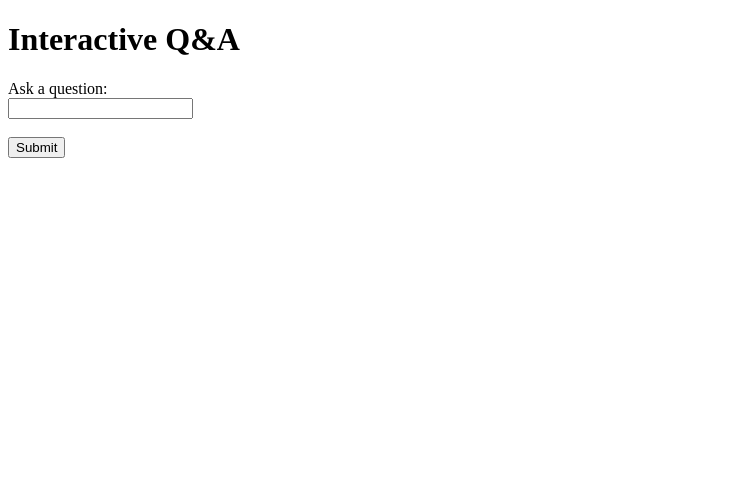
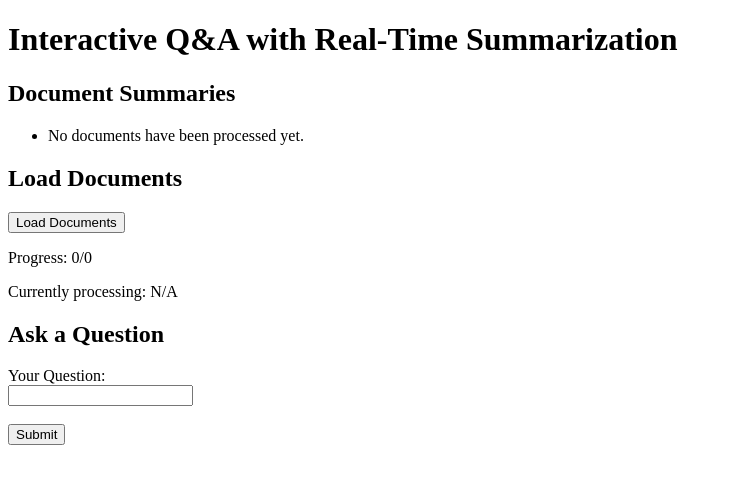
Before and after one commit to learningexample/xformer, a Flask app: page / in a window 1280 px wide. Shown: the top 484 px of the page, without its empty margins (0-732 px from the left). Run offline with Flask 3, Linux system fonts and the light colour scheme; some libraries are stand-ins or nearby versions.

Commit message:
init commit

```diff
--- a/app.py
+++ b/app.py
@@ -1,15 +1,17 @@
 import os
-from flask import Flask, request, render_template
+from flask import Flask, render_template, request
+from flask_socketio import SocketIO
 from PyPDF2 import PdfReader
 from bs4 import BeautifulSoup
 from transformers import pipeline
+import time
 
 app = Flask(__name__)
+socketio = SocketIO(app)
 
-# Global variable for storing combined text
 combined_text = ""
+file_summaries = {}
 
-# Function to read different file types
 def read_pdf(file_path):
     text = ""
     try:
@@ -39,50 +41,92 @@ def read_text(file_path):
         print(f"Error reading text file {file_path}: {e}")
     return text
 
-def combine_folder_contents(content):
-    """Combine all file contents into a single string."""
+def chunk_text(text, chunk_size=512):
+    return [text[i:i + chunk_size] for i in range(0, len(text), chunk_size)]
+
+def summarize_text(text, summarizer, max_length=50, min_length=20, chunk_size=512):
+    chunks = chunk_text(text, chunk_size)
+    summaries = []
+
+    for chunk in chunks:
+        try:
+            input_length = len(chunk.split())
+            max_length_adjusted = min(max_length, input_length // 2)
+            min_length_adjusted = min(min_length, max_length_adjusted // 2)
+            summary = summarizer(chunk, max_length=max_length_adjusted, min_length=min_length_adjusted, do_sample=False)
+            summaries.append(summary[0]['summary_text'])
+        except Exception as e:
+            print(f"Error summarizing chunk: {e}")
+            summaries.append("Error summarizing this part of the document.")
+
+    return " ".join(summaries)
+
+def combine_and_summarize_folder(folder_path, summarizer):
+    global combined_text, file_summaries
     combined_text = ""
-    for root, dirs, files in os.walk(content):
-        for file in files:
-            file_path = os.path.join(root, file)
-            if file.lower().endswith(".pdf"):
-                combined_text += read_pdf(file_path) + "\n"
-            elif file.lower().endswith((".html", ".htm")):
-                combined_text += read_html(file_path) + "\n"
-            elif file.lower().endswith(".txt"):
-                combined_text += read_text(file_path) + "\n"
-            else:
-                print(f"Skipping unsupported file: {file}")
-    return combined_text
+    file_summaries = {}
 
-# Load QA model
-# Load QA model
+    files = [os.path.join(root, file) for root, _, files in os.walk(folder_path) for file in files]
+    total_files = len(files)
+
+    for i, file_path in enumerate(files, start=1):
+        file_name = os.path.basename(file_path)
+
+        if file_path.lower().endswith(".pdf"):
+            text = read_pdf(file_path)
+        elif file_path.lower().endswith((".html", ".htm")):
+            text = read_html(file_path)
+        elif file_path.lower().endswith(".txt"):
+            text = read_text(file_path)
+        else:
+            print(f"Skipping unsupported file: {file_name}")
+            continue
+
+        if text.strip():
+            print(f"Processing {file_name} with {len(text)} characters.")
+            combined_text += text + "\n"
+            summary = summarize_text(text, summarizer)
+            file_summaries[file_name] = summary
+            print(f"Summary for {file_name}:\n{summary}")
+
+        socketio.emit("progress", {"file": file_name, "current": i, "total": total_files})
+        time.sleep(0.5)
+
+def answer_question(question, context, qa_pipeline, max_chunk_size=512, max_answer_length=50):
+    chunks = chunk_text(context, chunk_size=max_chunk_size)
+    answers = []
+
+    for chunk in chunks:
+        try:
+            result = qa_pipeline(question=question, context=chunk)
+            answers.append(result["answer"][:max_answer_length])
+        except Exception as e:
+            print(f"Error processing chunk: {e}")
+
+    return " ".join(answers)
+
 qa_pipeline = pipeline("question-answering", model="distilbert-base-uncased-distilled-squad")
+summarizer = pipeline("summarization", model="t5-small")
 
-# Route for the home page
 @app.route("/", methods=["GET", "POST"])
 def index():
-    global combined_text
+    global combined_text, file_summaries
     answer = None
     question = None
 
     if request.method == "POST":
         question = request.form.get("question")
         if question and combined_text:
-            # Run the question through the model
-            result = qa_pipeline(question=question, context=combined_text)
-            answer = result["answer"]
+            answer = answer_question(question, combined_text, qa_pipeline)
 
-    return render_template("index.html", question=question, answer=answer)
+    print(f"Rendering with summaries: {file_summaries}")
+    return render_template("index.html", question=question, answer=answer, file_summaries=file_summaries)
 
-# Load the folder content on server start
-@app.before_request
+@app.route("/load", methods=["POST"])
 def load_data():
-    global combined_text
     folder_path = "contents"  # Replace with your folder path
-    print("Loading content from folder...")
-    combined_text = combine_folder_contents(folder_path)
-    print("Content loaded successfully.")
+    combine_and_summarize_folder(folder_path, summarizer)
+    return {"status": "success"}
 
 if __name__ == "__main__":
-    app.run(debug=True)
+    socketio.run(app, debug=True, allow_unsafe_werkzeug=True)
--- a/templates/index.html
+++ b/templates/index.html
@@ -3,18 +3,41 @@
 <head>
     <meta charset="UTF-8">
     <meta name="viewport" content="width=device-width, initial-scale=1.0">
-    <title>Interactive Q&A</title>
+    <title>Interactive Q&A with Real-Time Summarization</title>
+    <script src="https://cdn.socket.io/4.5.4/socket.io.min.js"></script>
 </head>
 <body>
-<h1>Interactive Q&A</h1>
+<h1>Interactive Q&A with Real-Time Summarization</h1>
+
+<h2>Document Summaries</h2>
+<ul id="summaries">
+    {% if file_summaries %}
+    {% for filename, summary in file_summaries.items() %}
+    <li>
+        <strong>{{ filename }}</strong>: {{ summary }}
+    </li>
+    {% endfor %}
+    {% else %}
+    <li>No documents have been processed yet.</li>
+    {% endif %}
+</ul>
+
+<h2>Load Documents</h2>
+<button onclick="loadDocuments()">Load Documents</button>
+<div id="progress">
+    <p>Progress: <span id="current-progress">0</span>/<span id="total-progress">0</span></p>
+    <p>Currently processing: <span id="current-file">N/A</span></p>
+</div>
+
+<h2>Ask a Question</h2>
 <form method="post">
-    <label for="question">Ask a question:</label><br>
+    <label for="question">Your Question:</label><br>
     <input type="text" id="question" name="question" required><br><br>
     <button type="submit">Submit</button>
 </form>
 
 {% if question %}
-<h2>Question:</h2>
+<h2>Your Question:</h2>
 <p>{{ question }}</p>
 
 {% if answer %}
@@ -24,5 +47,26 @@
 <p>No answer could be found.</p>
 {% endif %}
 {% endif %}
+
+<script>
+    const socket = io();
+
+    function loadDocuments() {
+        fetch("/load", { method: "POST" })
+            .then(response => response.json())
+            .then(data => {
+                if (data.status === "success") {
+                    // Reload the page to display updated summaries
+                    location.reload();
+                }
+            });
+
+        socket.on("progress", (data) => {
+            document.getElementById("current-progress").textContent = data.current;
+            document.getElementById("total-progress").textContent = data.total;
+            document.getElementById("current-file").textContent = data.file;
+        });
+    }
+</script>
 </body>
 </html>
```
Also changed, not shown: 1 other file.
